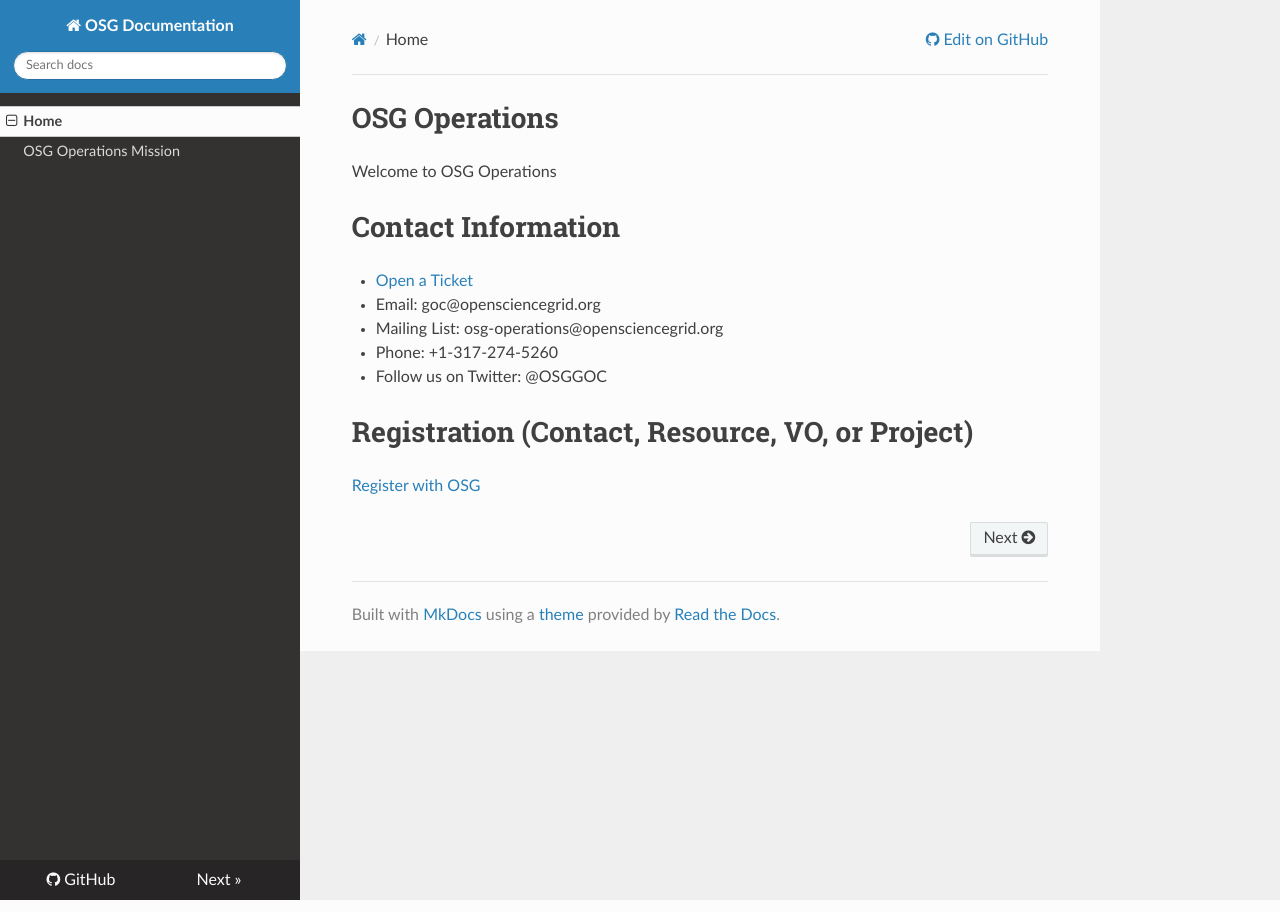
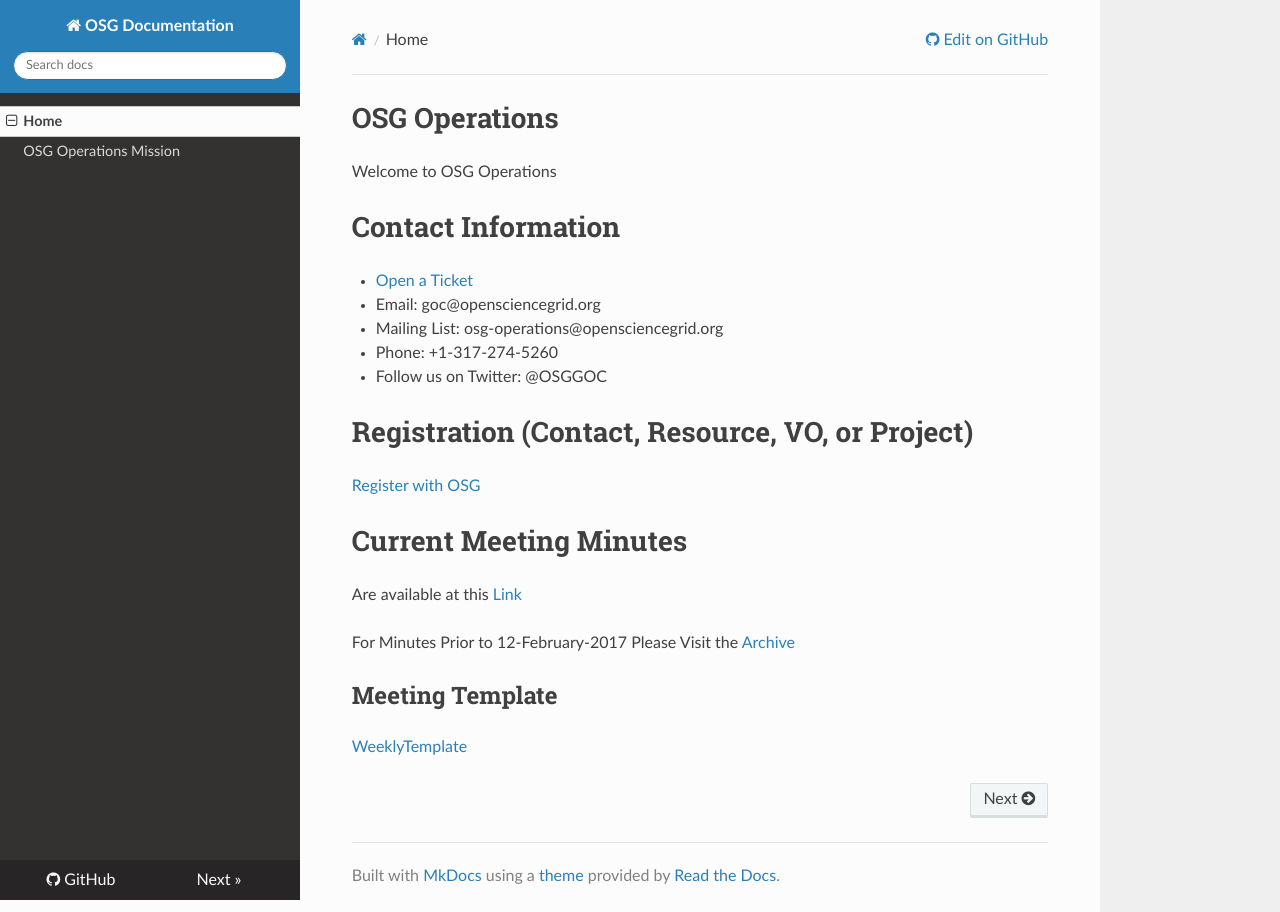
Before and after one commit to osg-htc/operations, an MkDocs documentation site: the page built from docs/index.md, in a window 1280 px wide. Built offline with MkDocs 1.6.1, drawn with Linux system fonts in a browser that asks for light colours; nearby versions of some CDN libraries; old or Windows-style settings are respelled for this version of MkDocs.

Commit message:
Update index.md

```diff
--- a/docs/index.md
+++ b/docs/index.md
@@ -13,3 +13,13 @@
 # Registration (Contact, Resource, VO, or Project)
 
 [Register with OSG](https://oim.grid.iu.edu/oim/home)
+
+# Current Meeting Minutes
+
+Are available at this [Link](WeeklyMinutes)
+
+For Minutes Prior to 12-February-2017 Please Visit the [Archive](https://twiki.grid.iu.edu/bin/view/Production/WeeklyProductionMeetings)
+
+## Meeting Template
+
+[WeeklyTemplate](WeeklyTemplate)
```
